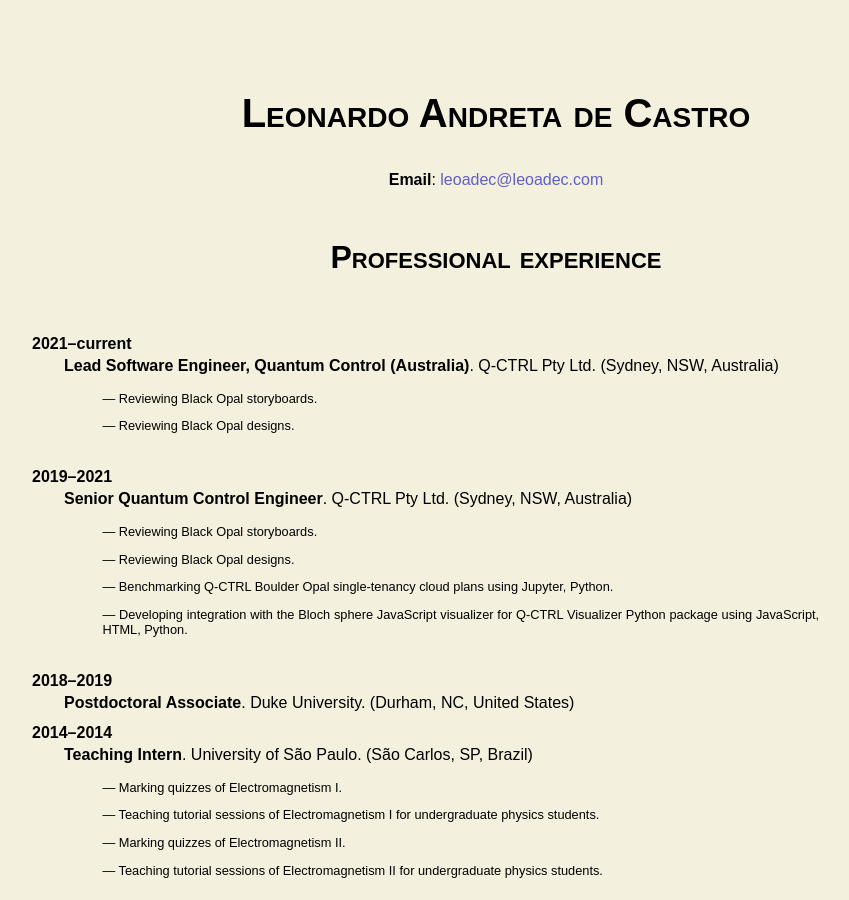
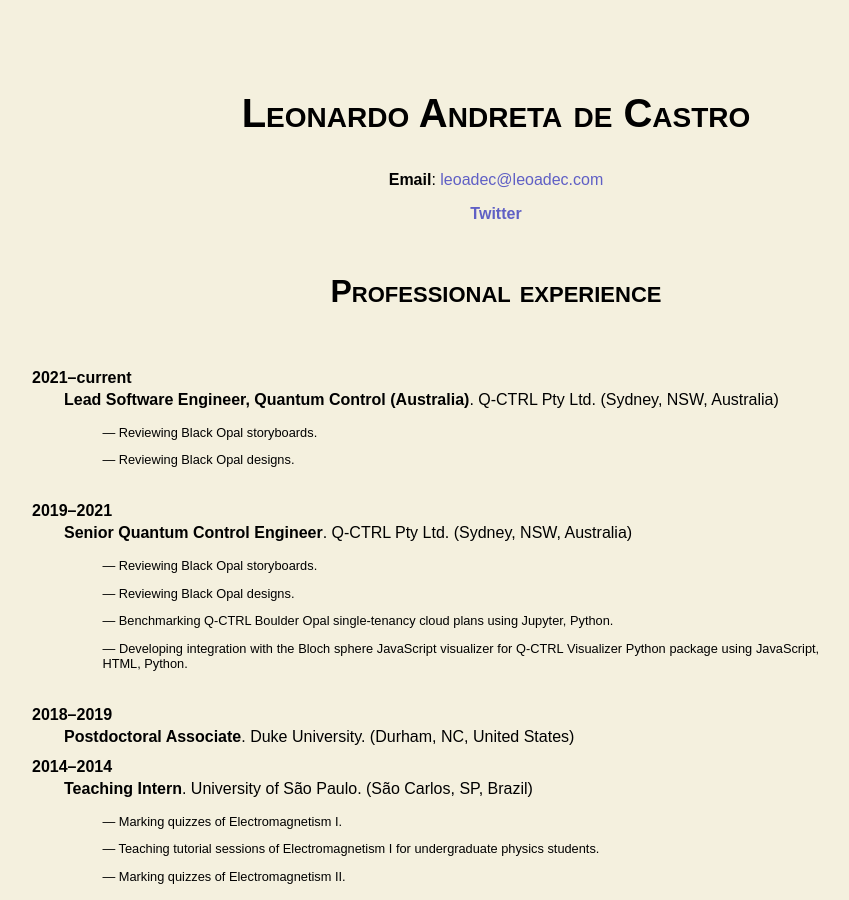
Before and after one commit to leoadec/leoadec.github.io, a Jekyll site: the page built from index.html, in a window 1280 px wide and 900 px high. Shown: the whole window, without its empty margins (144-993 px from the left). Built offline with Jekyll 4.4.1, drawn with Linux system fonts in a browser that asks for light colours.

Commit message:
add space for social media

```diff
--- a/_data/contact.yaml
+++ b/_data/contact.yaml
@@ -1 +1,4 @@
 email: leoadec@leoadec.com
+social_media:
+ - name: Twitter
+   url: https://twitter.com/leoadec
--- a/index.html
+++ b/index.html
@@ -6,13 +6,18 @@ lang: en
 
 {%- if site.data.contact -%}
 {%- assign contact = site.data.contact -%}
-<p>
-  {%- if contact.email -%}
-  <span class="paragraph-title">
-    <strong>Email</strong>: <a href="mailto:{{ contact.email }}">{{ contact.email }}</a>
-  </span>
-  {%- endif -%}
+{%- if contact.email -%}
+<p class="paragraph-title">
+  <strong>Email</strong>: <a href="mailto:{{ contact.email }}">{{ contact.email }}</a>
 </p>
+{%- endif -%}
+{%- if contact.social_media -%}
+<p class="paragraph-title">
+  {%- for item in contact.social_media -%}
+  <strong><a href="{{ item.url }}">{{ item.name }}</a></strong>
+  {%- endfor -%}
+</p>
+{%- endif -%}
 {%- endif -%}
 
 {%- if site.data.jobs -%}
```
